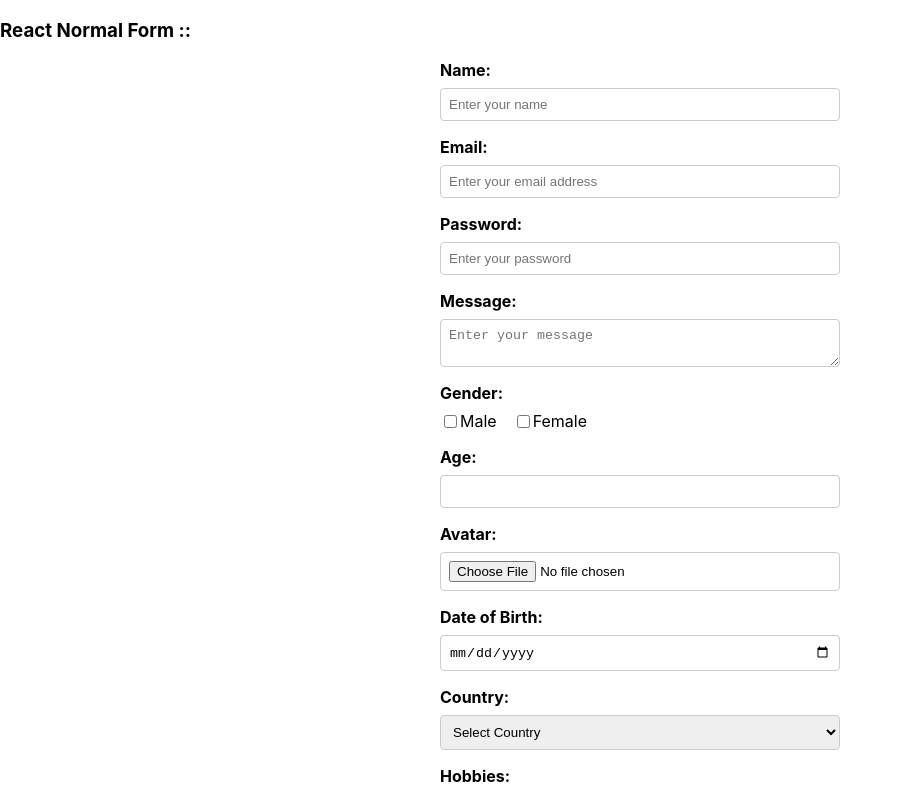
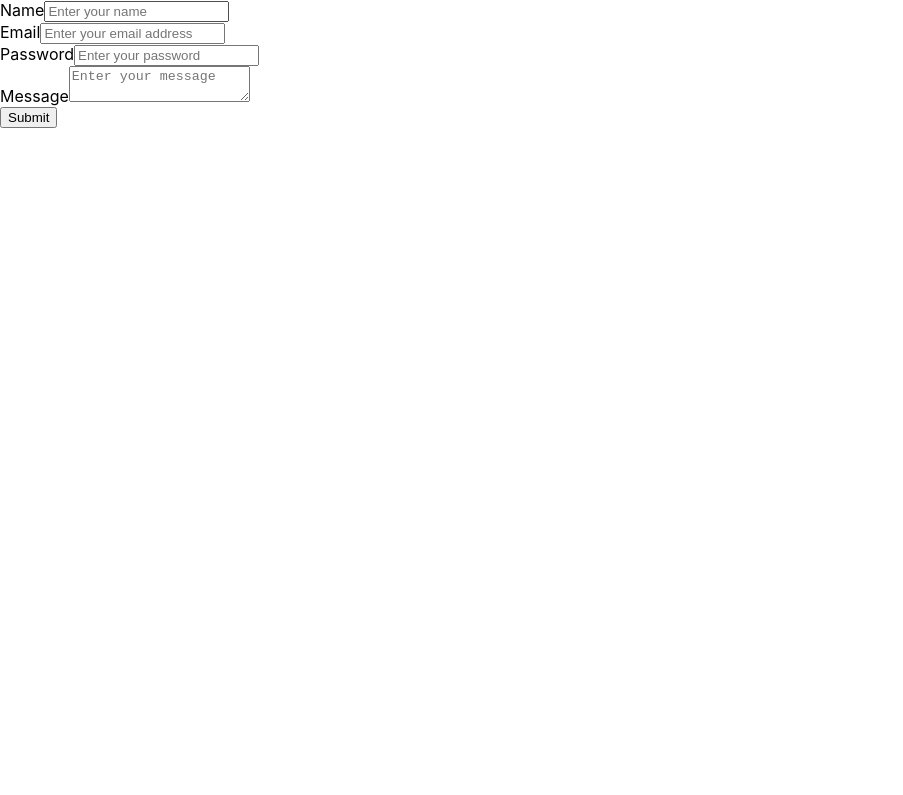
Before and after one commit to Mim-Hakkani/React_all_in_One, a React (Create React App) app: page / in a window 1280 px wide. Shown: the top 795 px of the page, without its empty margins (0-903 px from the left). Built offline with nearby package versions, Linux system fonts and the light colour scheme.

Commit message:
react hook form noramly show

```diff
--- a/package.json
+++ b/package.json
@@ -10,6 +10,7 @@
     "react-barcode": "^1.4.6",
     "react-barcode-scanner": "^1.0.3",
     "react-dom": "^18.2.0",
+    "react-hook-form": "^7.45.0",
     "react-scripts": "5.0.1",
     "use-scan-detection": "^0.2.3",
     "web-vitals": "^2.1.4"
--- a/src/App.js
+++ b/src/App.js
@@ -7,6 +7,7 @@ import BarcodeScanner from './components/barcodeGenerator/BarcodeScanner';
 import BarcodeScanner2 from './components/barcodeGenerator/BarcodeScanner2';
 import ConditionalRendering from './components/conditionalRendering/ConditionalRendering';
 import NormalForm from './components/form/NormalForm';
+import ReactHookForm from './components/form/ReactHookForm';
 import ReactEvents from './components/reactEvents/ReactEvents';
 
 function App() {
@@ -52,7 +53,9 @@ function App() {
 
       {/* react form examle  */}
 
-      <NormalForm />
+         {/* <NormalForm /> */}
+
+         <ReactHookForm />
 
     </div>
   );
--- a/src/components/form/ReactHookForm.js
+++ b/src/components/form/ReactHookForm.js
@@ -1,11 +1,80 @@
-import React from 'react';
+import React, { useState,} from 'react';
+import { useForm } from 'react-hook-form';
 
-const ReactHookForm = () => {
-    return (
-        <div>
+const ReactHookForm  = () => {
+  const {
+    register,
+    handleSubmit,
+    formState: { errors },
+  } = useForm();
 
-        </div>
-    );
+  const [name, setName] = useState('');
+  const [email, setEmail] = useState('');
+  const [password, setPassword] = useState('');
+  const [message, setMessage] = useState('');
+
+  const handleFormSubmit = (data) => {
+    console.log(data);
+  };
+
+  return (
+    <form onSubmit={handleSubmit(handleFormSubmit)}>
+      <div>
+        <label htmlFor="name">Name</label>
+        <input
+          type="text"
+          id="name"
+          name="name"
+          placeholder="Enter your name"
+        //   onChange={(e) => setName(e.target.value)}
+          {...register('name', { required: {
+            value:true,
+            message:"mim vai"
+          } })}
+        />
+        {errors.name && <p>{errors.name.message}</p>}
+      </div>
+      <div>
+        <label htmlFor="email">Email</label>
+        <input
+          type="email"
+          id="email"
+          name="email"
+          placeholder="Enter your email address"
+        //   onChange={(e) => setEmail(e.target.value)}
+          {...register('email', { required: true, email: true })}
+        />
+        {errors.email && <p>{errors.email.message}</p>}
+      </div>
+      <div>
+        <label htmlFor="password">Password</label>
+        <input
+          type="password"
+          id="password"
+          name="password"
+          placeholder="Enter your password"
+        //   onChange={(e) => setPassword(e.target.value)}
+          {...register('password', { required: true })}
+        />
+        {errors.password && <p>{errors.password.message}</p>}
+      </div>
+      <div>
+        <label htmlFor="message">Message</label>
+        <textarea
+          id="message"
+          name="message"
+          placeholder="Enter your message"
+        //   onChange={(e) => setMessage(e.target.value)}
+          {...register('messages', {})}
+        />
+      </div>
+
+
+      {/* hook form advanced label  */}
+      <button type="submit">Submit</button>
+
+    </form>
+  );
 };
 
-export default ReactHookForm;
+export default ReactHookForm ;
```
Also changed, not shown: src/components/form/formNote.txt, 1 other file (tests, documents, lock files or other folders).
